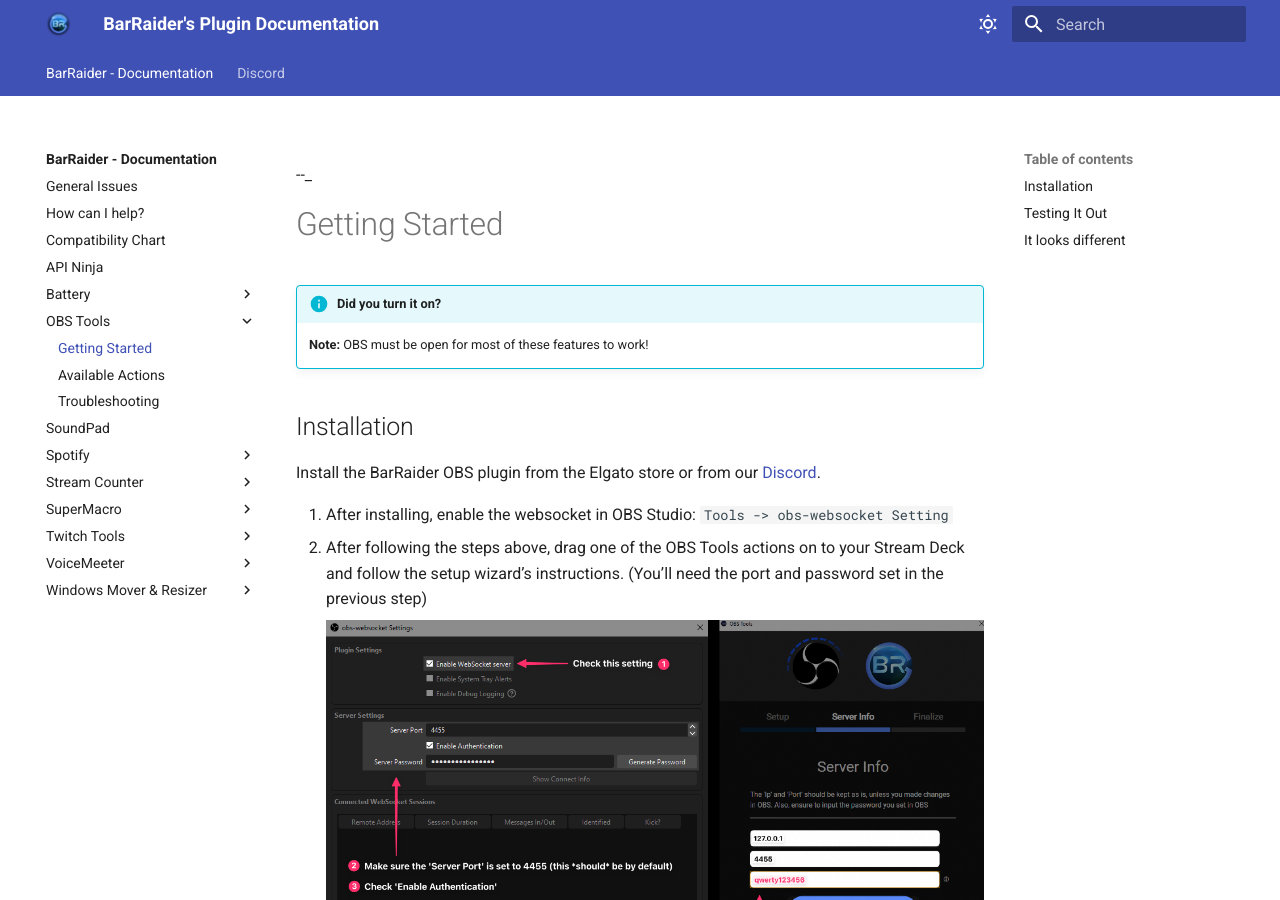
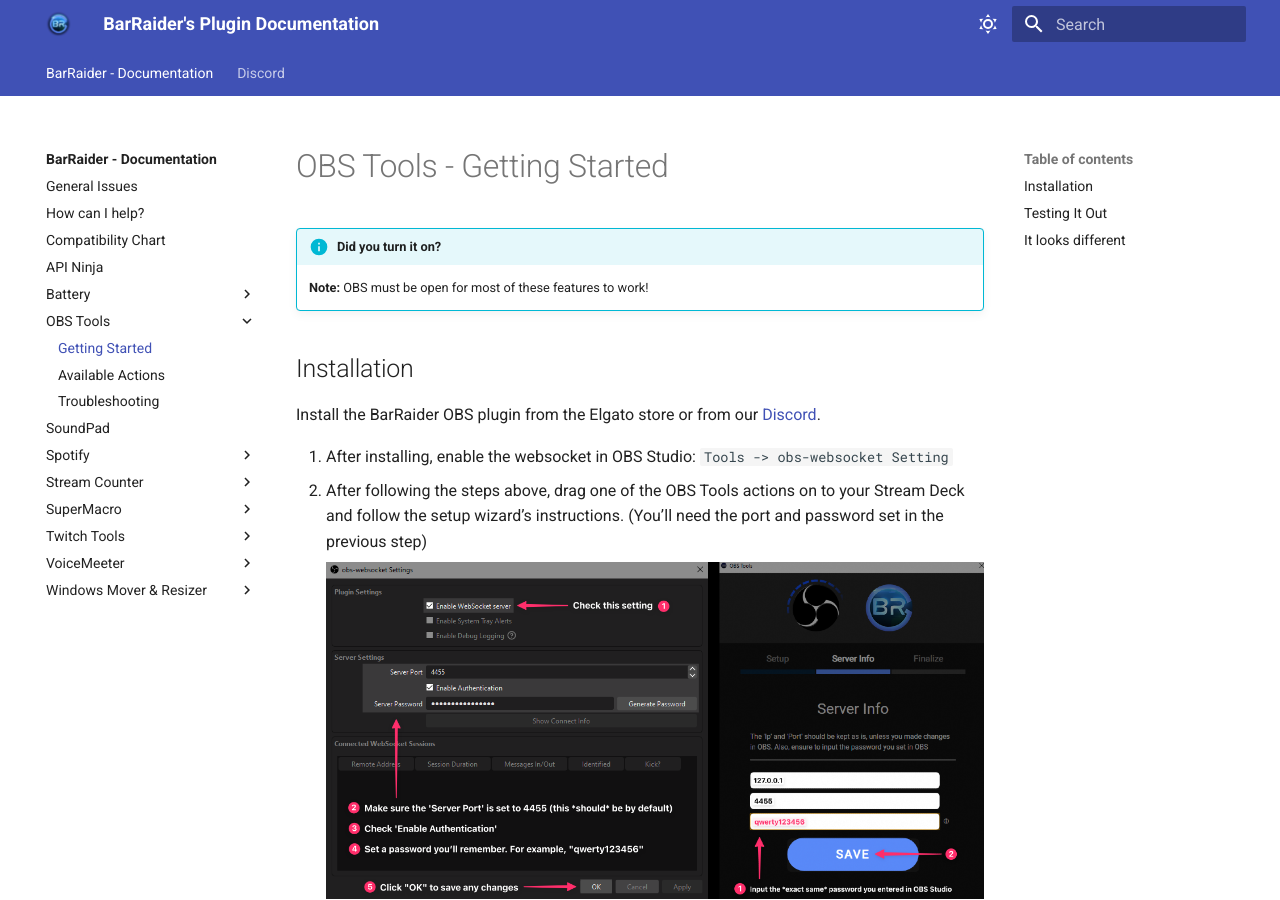
Before and after one commit to BarRaiders/barraiders.github.io, an MkDocs documentation site: the page built from docs/faqs/obs-tools/getting-started.md, in a window 1280 px wide and 900 px high. Built offline with MkDocs 1.6.1 and Material for MkDocs 9.7.7, drawn with Linux system fonts in a browser that asks for light colours; comment, search, counter and statistics services are not loaded.

Commit message:
Updated titles

```diff
--- a/docs/faqs/obs-tools/getting-started.md
+++ b/docs/faqs/obs-tools/getting-started.md
@@ -1,9 +1,9 @@
 ---
 title: OBS Tools - Getting Started
 description: Learn how to install and set up the BarRaider OBS Tools plugin on your Stream Deck to control OBS Studio and troubleshooting issues by checking the troubleshooting page.
---_
+---
 
-# Getting Started
+# OBS Tools - Getting Started
 
 !!! info "Did you turn it on?"
 
```
